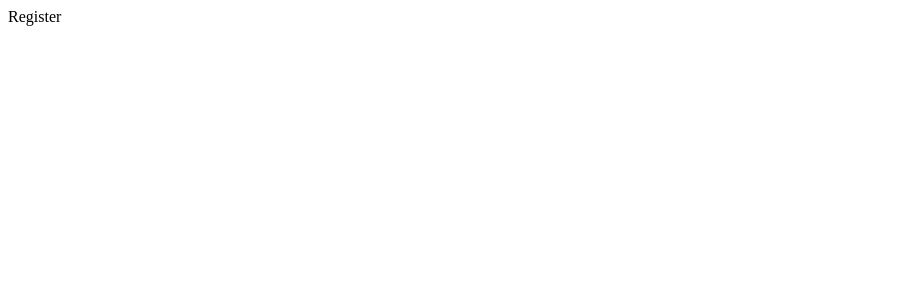
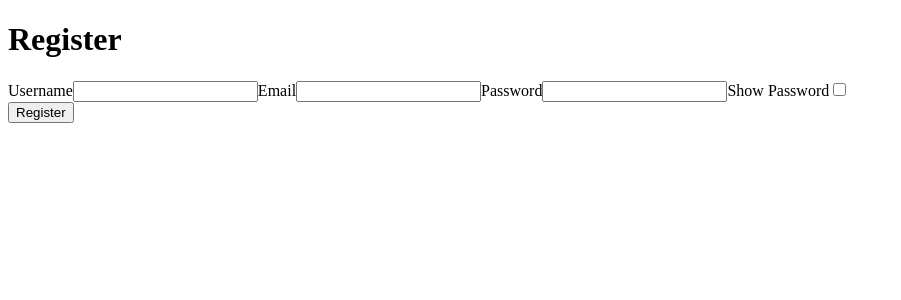
Before and after one commit to kumarabhishek0001/HireLens, a React app in the folder frontend/: page /register in a window 1280 px wide. Shown: the top 300 px of the page, without its empty margins (0-901 px from the left). Built offline with nearby package versions, Linux system fonts and the light colour scheme; the HTML template or start-up script is replaced by a standard one.

Commit message:
feat: add UI layer for Register - handle two way binding - handle submit

```diff
--- a/frontend/src/features/auth/pages/Register.jsx
+++ b/frontend/src/features/auth/pages/Register.jsx
@@ -1,9 +1,74 @@
-import React from 'react'
+import { useState } from "react";
 
 const Register = () => {
+  const [email, setEmail] = useState("");
+  const [password, setPassword] = useState("");
+  const [username, setUsername] = useState("");
+
+  function togglePassword(e) {
+    const check_val = e.target.checked;
+    const passwordElem = document.getElementById("password");
+
+    // if value was false -> after click I get true
+    // this is for true
+    if (check_val) {
+      passwordElem.setAttribute("type", "text");
+    } else {
+      passwordElem.setAttribute("type", "password");
+    }
+  }
+
+  function handleSubmit(e) {
+    e.preventDefault();
+  }
+
   return (
-    <div>Register</div>
-  )
-}
+    <div>
+      <h1>Register</h1>
 
-export default Register
+      <form onSubmit={(e) => handleSubmit(e)}>
+        <label htmlFor="username">Username</label>
+        <input
+          id="username"
+          type="text"
+          name="username"
+          value={username}
+          onChange={(e) => setUsername(e.target.value)}
+        />
+
+        <label htmlFor="email">Email</label>
+        <input
+          id="email"
+          type="email"
+          name="email"
+          value={email}
+          onChange={(e) => setEmail(e.target.value)}
+        />
+
+        <label htmlFor="password">Password</label>
+        <input
+          id="password"
+          type="password"
+          name="password"
+          value={password}
+          onChange={(e) => {
+            setPassword(e.target.value);
+          }}
+        />
+
+        <label htmlFor="showPassword">Show Password</label>
+        <input
+          id="showPassword"
+          type="checkbox"
+          onChange={(e) => togglePassword(e)}
+        />
+
+        <br />
+
+        <button type="submit">Register</button>
+      </form>
+    </div>
+  );
+};
+
+export default Register;
```
